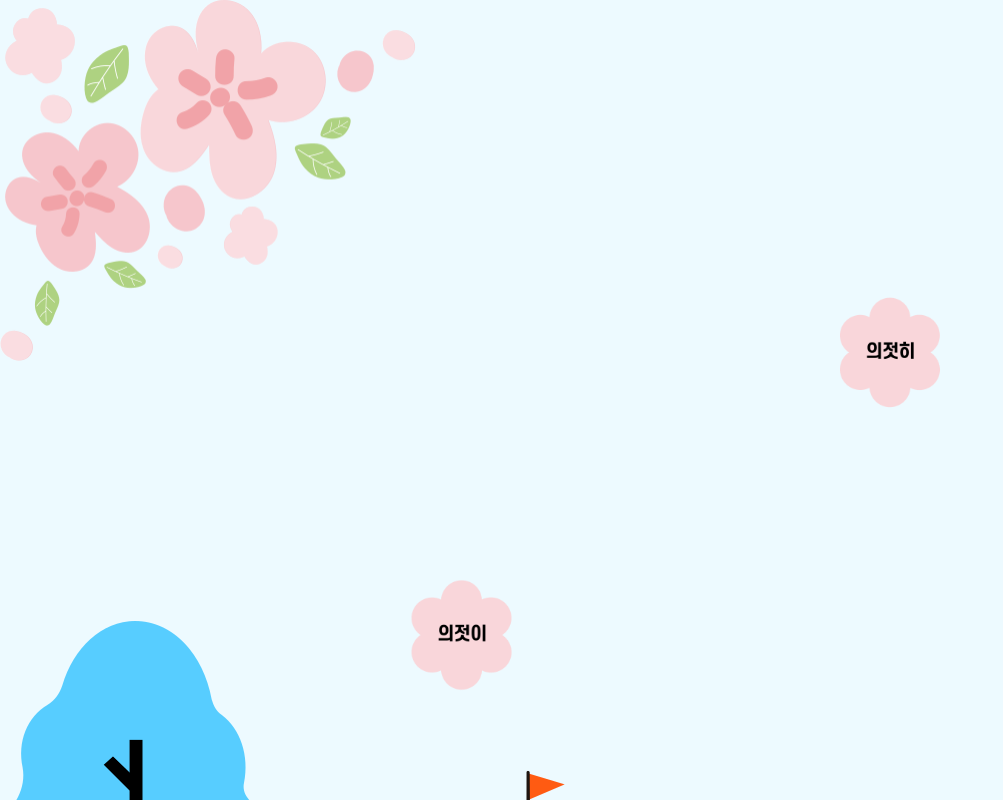
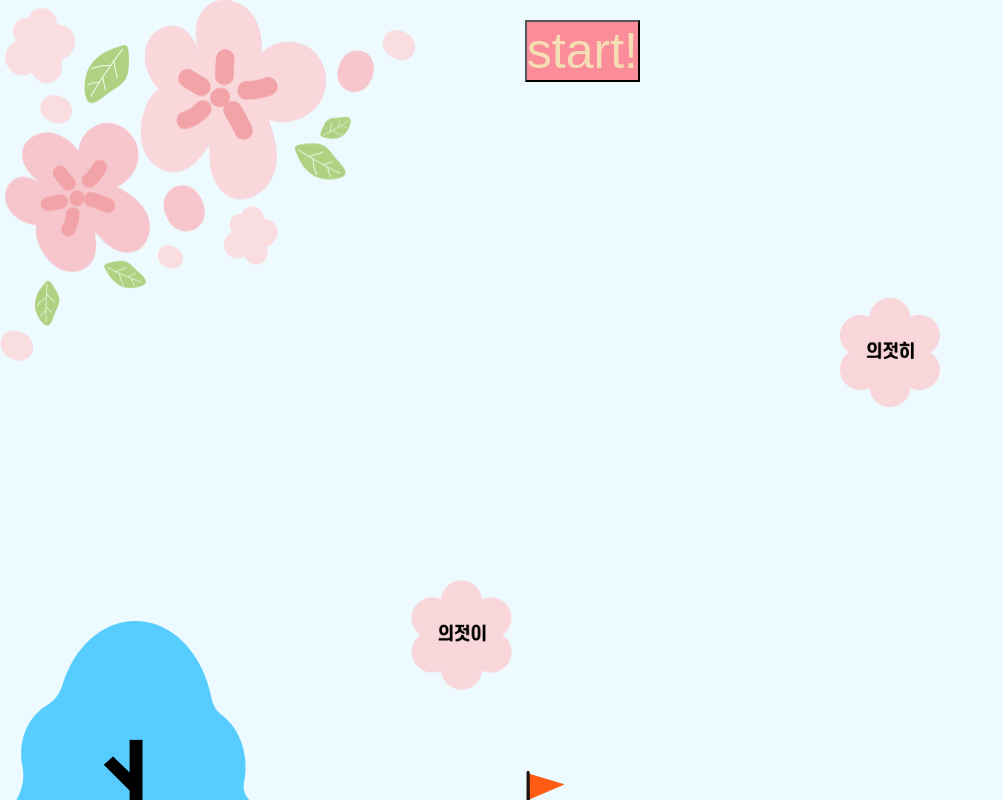
Before and after one commit to tjdls111/find-a-correct-spelling, a plain HTML site: page index.html in a window 1280 px wide. Shown: the whole page, without its empty margins (0-1003 px from the left). Drawn offline with Linux system fonts and the light colour scheme.

Commit message:
startBtn 추가

```diff
--- a/index.html
+++ b/index.html
@@ -9,6 +9,7 @@
     <script defer src="main.js"></script>
 </head>
 <body>
+    <button class=start_end_Btn>start!</button>
     <div class="gameZome">
         <img class="True" defer src="case1F.png" alt="">
         <img class="False" defer src="case1T.png" alt="">
--- a/style.css
+++ b/style.css
@@ -7,6 +7,16 @@ body{
     background-image: url("backgroundPic.png");
 }
 
+.start_end_Btn{
+    outline: none;
+    background-color: #FB8C99;
+    color: wheat;
+    font-size: 50px;
+    cursor:pointer;
+    position: fixed;
+    top:20px;
+    right:50%;
+}
 
 img{
     max-width: 200px;
```
